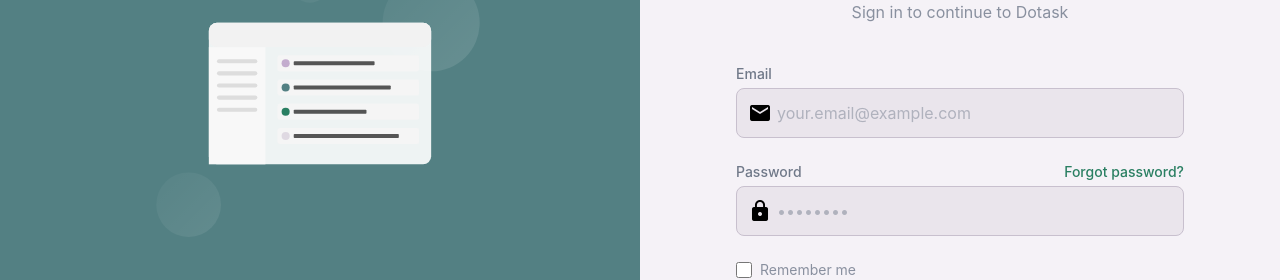
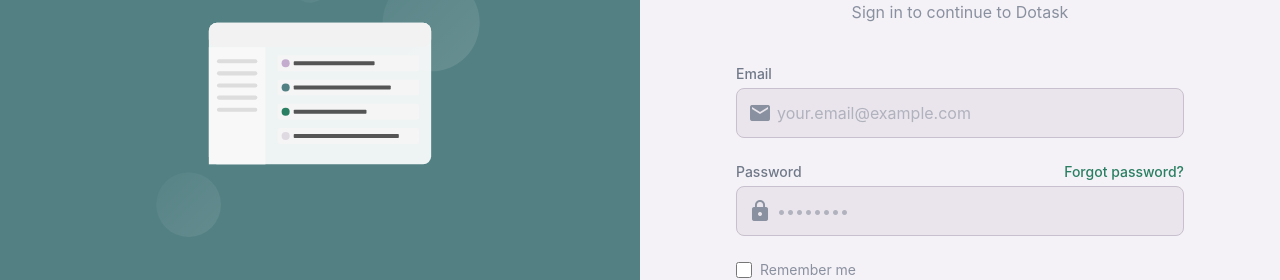
Before and after one commit to andrehsvictor/Dotask-Web, an Angular app: page / in a window 1280 px wide. Shown: the part 228-508 px from the top of the page. Built offline with nearby package versions, Linux system fonts and the light colour scheme.

Commit message:
feat: update login component styles and routing for icons and signup link

```diff
--- a/src/app/pages/login/login.component.css
+++ b/src/app/pages/login/login.component.css
@@ -0,0 +1,3 @@
+.icon {
+    color: var(--color-text);
+}
--- a/src/app/pages/login/login.component.html
+++ b/src/app/pages/login/login.component.html
@@ -24,7 +24,7 @@
                     <label for="email" class="block text-sm font-medium text-text-dark mb-1">Email</label>
                     <div class="mt-1 relative">
                         <div class="absolute inset-y-0 left-0 pl-3 flex items-center pointer-events-none">
-                            <mat-icon class="h-5 w-5 text-text">email</mat-icon>
+                            <mat-icon class="h-5 w-5" [ngStyle]="{ color: 'var(--color-text)' }">email</mat-icon>
                         </div>
                         <input type="email" id="email" name="email" required
                             class="bg-background/50 border border-background-dark focus:border-primary focus:ring-2 focus:ring-primary/20 block w-full pl-10 pr-3 py-3 rounded-lg text-text-dark placeholder:text-text/60 outline-none transition-all duration-200"
@@ -41,7 +41,7 @@
                     </div>
                     <div class="mt-1 relative">
                         <div class="absolute inset-y-0 left-0 pl-3 flex items-center pointer-events-none">
-                            <mat-icon class="h-5 w-5 text-text">lock</mat-icon>
+                            <mat-icon class="h-5 w-5" [ngStyle]="{ color: 'var(--color-text)' }">lock</mat-icon>
                         </div>
                         <input type="password" id="password" name="password" required
                             class="bg-background/50 border border-background-dark focus:border-primary focus:ring-2 focus:ring-primary/20 block w-full pl-10 pr-3 py-3 rounded-lg text-text-dark placeholder:text-text/60 outline-none transition-all duration-200"
@@ -67,7 +67,7 @@
 
                 <div class="text-center text-sm text-text mt-4">
                     Don't have an account?
-                    <a href="#" class="font-medium text-secondary hover:text-secondary-dark">
+                    <a class="font-medium text-secondary hover:text-secondary-dark" routerLink="/signup">
                         Sign up
                     </a>
                 </div>
--- a/src/app/pages/login/login.component.ts
+++ b/src/app/pages/login/login.component.ts
@@ -3,6 +3,7 @@ import { MatIconModule } from '@angular/material/icon';
 import { CommonModule } from '@angular/common';
 import { FormsModule } from '@angular/forms';
 import { TaskIllustrationComponent } from '../../components/task-illustration/task-illustration.component';
+import { RouterLink } from '@angular/router';
 
 @Component({
   selector: 'app-login',
@@ -12,6 +13,7 @@ import { TaskIllustrationComponent } from '../../components/task-illustration/ta
   imports: [
     CommonModule,
     FormsModule,
+    RouterLink,
     MatIconModule,
     TaskIllustrationComponent
   ]
```
